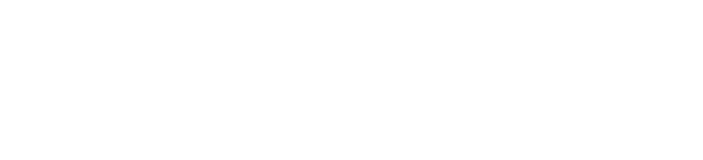
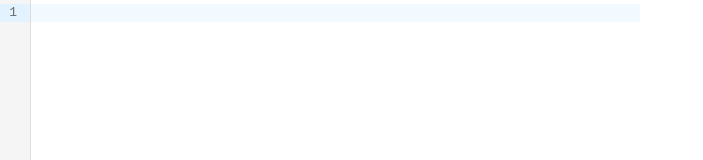
Before and after one commit to AndrewPentri/jb-internship-grazie-md, a React (Create React App) app: page / in a window 1280 px wide. Shown: the top 160 px of the page, without its empty margins (0-703 px from the left). Built offline with nearby package versions, Linux system fonts and the light colour scheme.

Commit message:
Add CodeMirror lib.

```diff
--- a/package.json
+++ b/package.json
@@ -3,9 +3,7 @@
   "version": "0.1.0",
   "private": true,
   "dependencies": {
-    "@testing-library/jest-dom": "^5.11.10",
-    "@testing-library/react": "^11.2.6",
-    "@testing-library/user-event": "^12.8.3",
+    "@uiw/react-codemirror": "^3.0.6",
     "node-sass": "^5.0.0",
     "react": "^17.0.2",
     "react-dom": "^17.0.2",
--- a/src/App.js
+++ b/src/App.js
@@ -1,8 +1,11 @@
 import './App.scss';
+
+import Editor from "./components/editor/Editor";
 
 function App() {
   return (
     <div className="App">
+      <Editor/>
     </div>
   );
 }
--- /dev/null
+++ b/src/components/editor/Editor.js
@@ -0,0 +1,17 @@
+/**
+* Component renders view of CodeMirror based markdown editor.
+* */
+
+import React from 'react';
+import ReactCodemirror from "@uiw/react-codemirror";
+
+const Editor = function () {
+    return (
+        <ReactCodemirror
+            width={'50%'}
+            height={'100vh'}
+        />
+    )
+}
+
+export default Editor;
```
Also changed, not shown: 1 other file (tests, documents, lock files or other folders).
